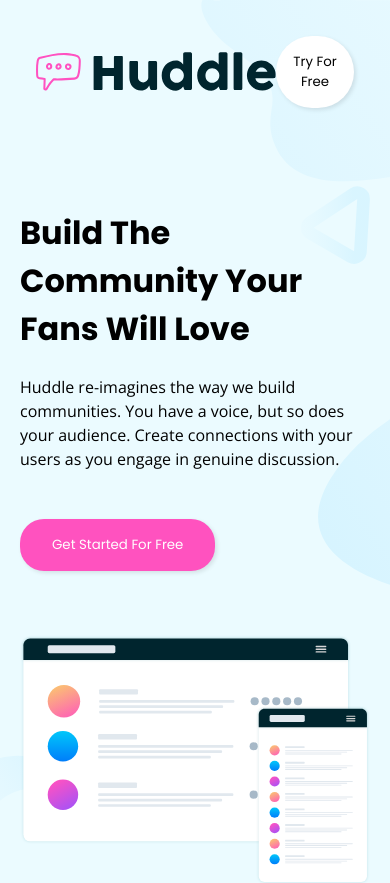
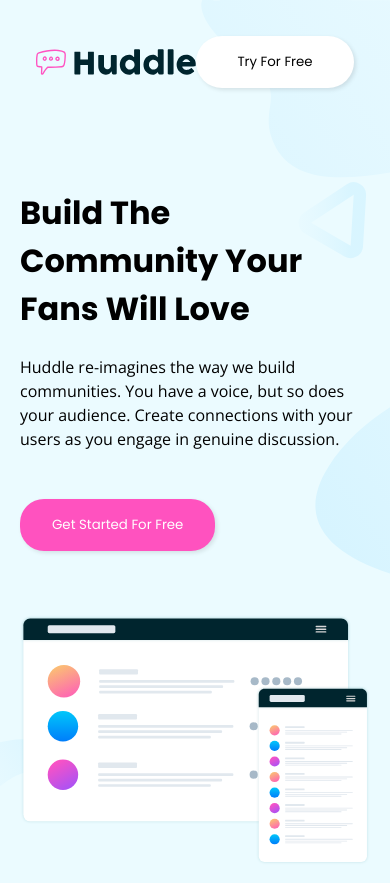
Before and after one commit to riyaraiferson/Huddle, a plain HTML site: page index.html in a window 390 px wide. Shown: the top 883 px of the page. Drawn offline with nearby package versions, Linux system fonts and the light colour scheme.

Commit message:
Update index.html

```diff
--- a/index.html
+++ b/index.html
@@ -173,7 +173,7 @@
         padding-bottom: 160px;
       }
       .mix {
-        top: -140px;
+        top: -160px;
         width: auto;
         padding: 16px;
         margin-top: 32px;
@@ -189,13 +189,16 @@
         width: 100%;
         margin-top: 24px;
       }
+      .logo-1{
+        width: 160px;
+      }
     }
   </style>
 </head>
 <body>
   <div class="hero-section">
     <div class="nav-bar">
-      <img src="logo.svg" alt="Logo">
+      <img class="logo-1" src="logo.svg" alt="Logo">
       <button class="secondary">Try For Free</button>
     </div>
     <div class="content-area">
```
